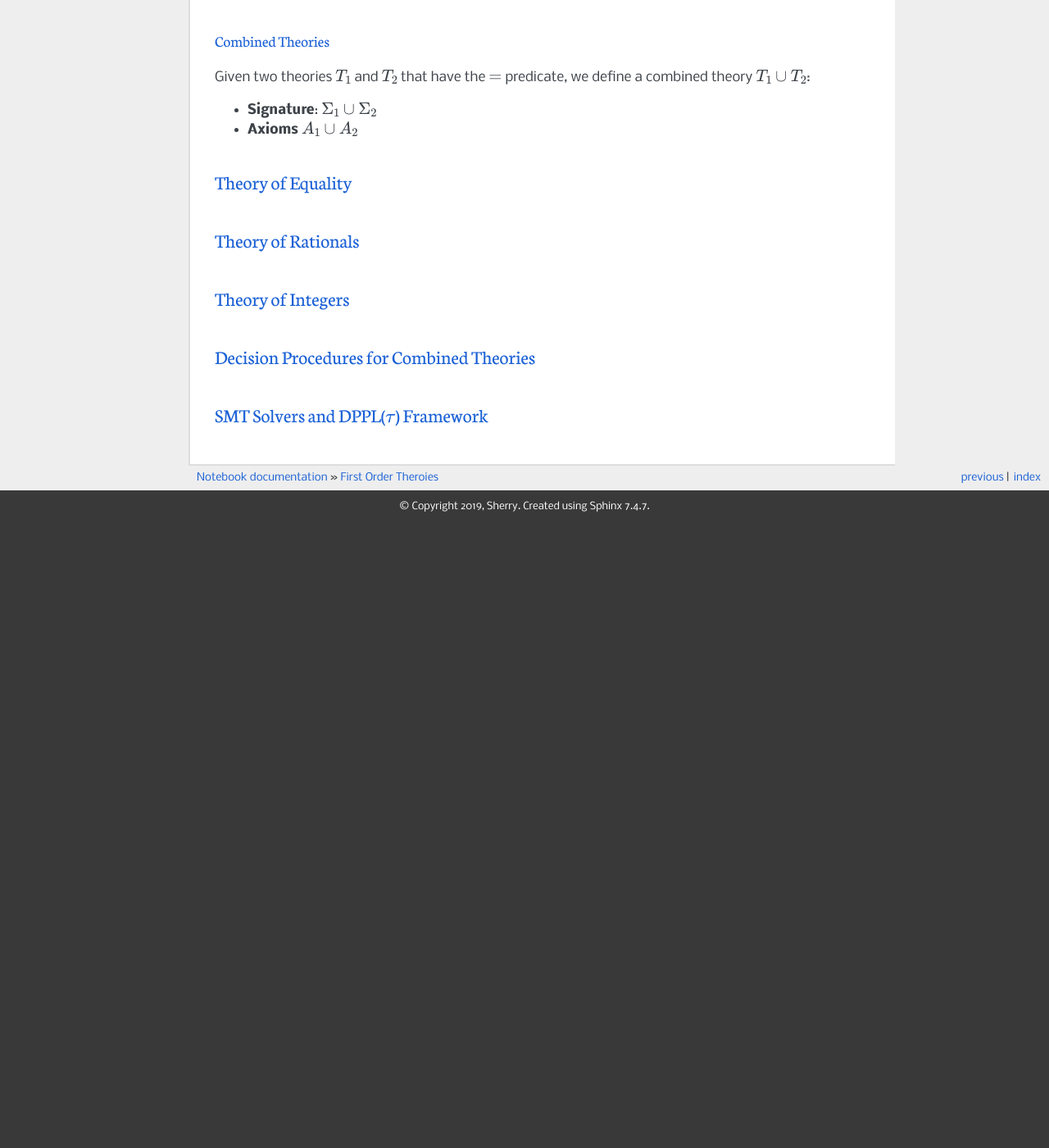
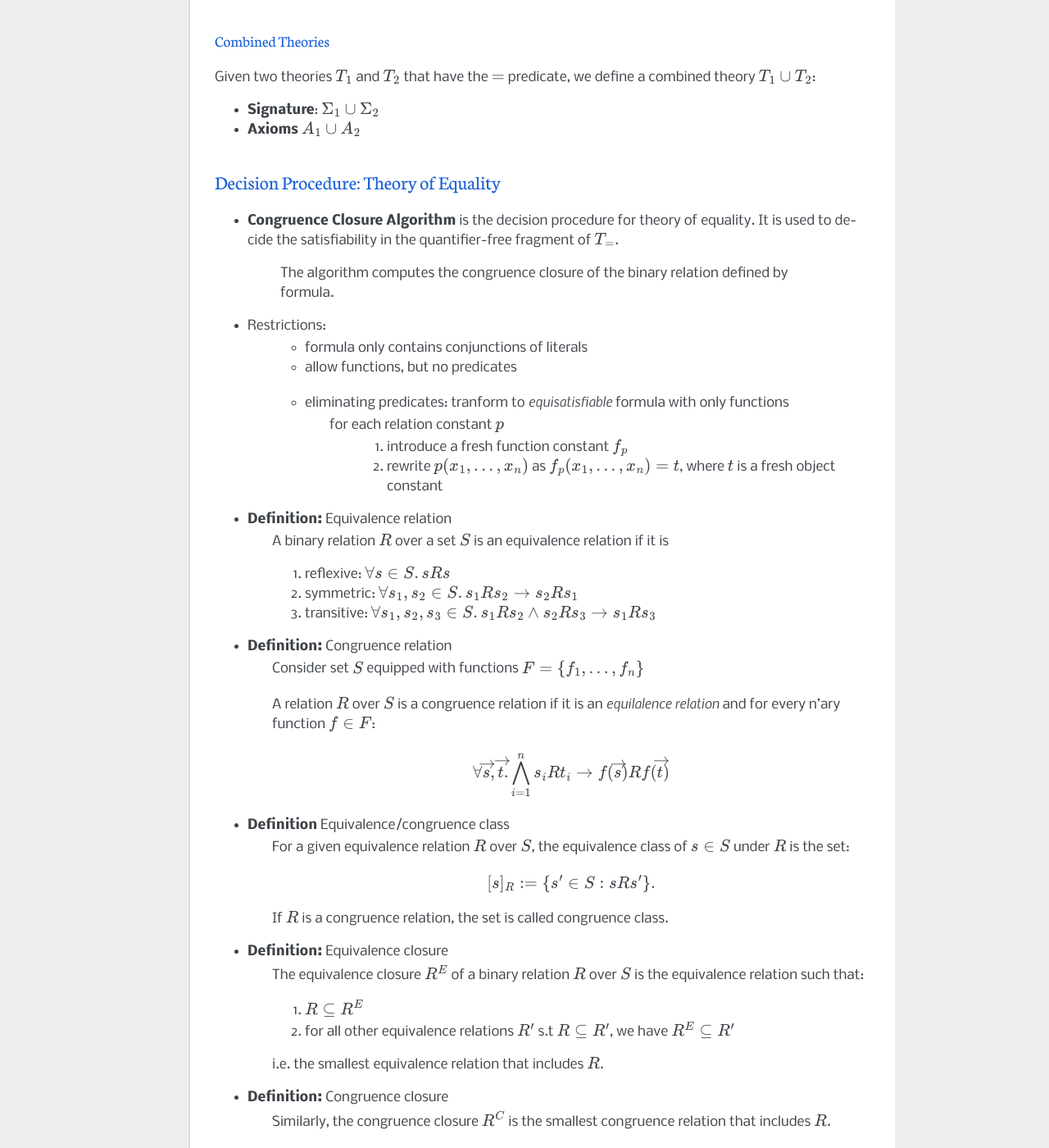
Before and after one commit to sherry0037/Notebook, a Sphinx documentation site: the page built from source/first_order_theory.rst, in a window 1280 px wide and 1400 px high, scrolled down 5492 px. Shown: the whole window at 82% size. Built offline with Sphinx 7.4.7, drawn with Linux system fonts in a browser that asks for light colours; before the commit the page ends 6129 px from its top, so only the background shows below that; some of the changed text lies outside the part shown.

Commit message:
add Reading Quotes; update First Order Theory

```diff
--- a/source/first_order_theory.rst
+++ b/source/first_order_theory.rst
@@ -293,23 +293,116 @@ Given two theories :math:`T_1` and :math:`T_2` that have the :math:`=` predicate
 - **Axioms** :math:`A_1 \cup A_2`
 
 
-----------------------------------
-Theory of Equality
-----------------------------------
+---------------------------------------
+Decision Procedure: Theory of Equality
+---------------------------------------
+
+- **Congruence Closure Algorithm** is the decision procedure for theory of equality. It is used to decide the satisfiability in the quantifier-free fragment of :math:`T_=`.
+
+    The algorithm computes the congruence closure of the binary relation defined by formula.
+
+- Restrictions:
+    - formula only contains conjunctions of literals
+    - allow functions, but no predicates
+
+    - eliminating predicates: tranform to *equisatisfiable* formula with only functions
+        for each relation constant :math:`p`
+            1. introduce a fresh function constant :math:`f_p`
+            2. rewrite :math:`p(x_1, ... , x_n)` as :math:`f_p(x_1, ... , x_n) = t`, where :math:`t` is a fresh object constant
 
 
-----------------------------------
-Theory of Rationals
-----------------------------------
+- **Definition:** Equivalence relation
+    A binary relation :math:`R` over a set :math:`S` is an equivalence relation if it is
+
+    1. reflexive: :math:`\forall s\in S. sRs`
+    2. symmetric: :math:`\forall s_1, s_2 \in S. s_1Rs_2 \to s_2Rs_1`
+    3. transitive: :math:`\forall s_1, s_2, s_3 \in S. s_1Rs_2 \land s_2Rs_3 \to s_1Rs_3`
+
+- **Definition:** Congruence relation
+    Consider set :math:`S` equipped with functions :math:`F = \{ f_1, ... ,f_n\}`
+
+    A relation :math:`R` over :math:`S` is a congruence relation if it is an *equilalence relation* and for every n'ary function :math:`f \in F`:
+
+    .. math::
+
+        \forall \overrightarrow{s}, \overrightarrow{t}. \bigwedge\limits_{i=1}^n s_iRt_i \to f(\overrightarrow{s})Rf(\overrightarrow{t})
+
+- **Definition** Equivalence/congruence class
+    For a given equivalence relation :math:`R` over :math:`S`, the equivalence class of :math:`s \in S` under :math:`R` is the set:
+
+    .. math::
+
+        [s]_R := \{s' \in S: sRs' \}.
+
+    If :math:`R` is a congruence relation, the set is called congruence class.
+
+- **Definition:** Equivalence closure
+    The equivalence closure :math:`R^E` of a binary relation :math:`R` over :math:`S` is the equivalence relation such that:
+
+    1. :math:`R \subseteq R^E`
+    2. for all other equivalence relations :math:`R'` s.t :math:`R \subseteq R'`, we have :math:`R^E \subseteq R'`
 
 
-----------------------------------
-Theory of Integers
-----------------------------------
+    i.e. the smallest equivalence relation that includes :math:`R`.
+
+- **Definition:** Congruence closure
+    Similarly, the congruence closure :math:`R^C` is the smallest congruence relation that includes :math:`R`.
+
+
+    *Example:* Consider :math:`S=\{a, b, c\}` and function :math:`f` such that:
+
+    .. math::
+
+        f(a) = b, \quad f(b)=c, \quad f(c)=c
+
+
+    The conguence closure of relation :math:`\{ \langle a, b\rangle \}` is:
+
+    .. math::
+
+        R^C = \{ \langle a, b\rangle, \langle a, a\rangle, \langle b, b\rangle, \langle c, c\rangle, \langle b, a\rangle, \langle b, c\rangle, \langle c, b\rangle, \langle a, c\rangle, \langle c, a\rangle\}
+
+
+- **Theorem:** Satisfiability of a :math:`\Sigma_=` formula
+    Consider formula F
+
+    .. math::
+
+        F: (s_1= t_1) \land ... \land (s_m = t_m) \land (s_{m+1} \neq t_{m+1}) \land ... \land (s_n \neq t_n)
+
+    Let :math:`R_F = \{ \langle x, y \rangle | x=s_i, y=t_i, i\in [1, m]\}`
+
+    F is satisfiable if the congruence closure :math:`\sim` of :math:`R_F` satisfies :math:`s_i \not\sim t_i` for all :math:`i\in[m+1, n]`
+
+
+.. topic:: Congruence Closure Algorithm (Basic Idea)
+
+    Congruence closure algorithm decide satisfiability of
+
+    .. math::
+
+        F: (s_1= t_1) \land ... \land (s_m = t_m) \land (s_{m+1} \neq t_{m+1}) \land ... \land (s_n \neq t_n)
+
+    Steps:
+
+    1. Construct the *congruence closure* :math:`\sim` of :math:`R_F` over the subterm set :math:`S_F`
+
+    2. If :math:`s_i \sim s_t` for any i in :math:`[m+1, n]`, :math:`F` is unsatisfiable
+
+    3. Otherwise, :math:`F` is satisfiable.
+
+----------------------------------------
+Decision Procedure: Theory of Rationals
+----------------------------------------
+
+
+--------------------------------------
+Decision Procedure: Theory of Integers
+--------------------------------------
 
 
 -------------------------------------------
-Decision Procedures for Combined Theories
+Decision Procedure: Combined Theories
 -------------------------------------------
 
 
--- a/source/index.rst
+++ b/source/index.rst
@@ -13,6 +13,8 @@ Welcome to Yixuan's documentation!
    latex.rst
    hoare_logic.rst
    first_order_theory.rst
+   reading.rst
+
 
 
 
```
Also changed, not shown: source/reading.rst (added, +58 -0 lines), 12 other files.
